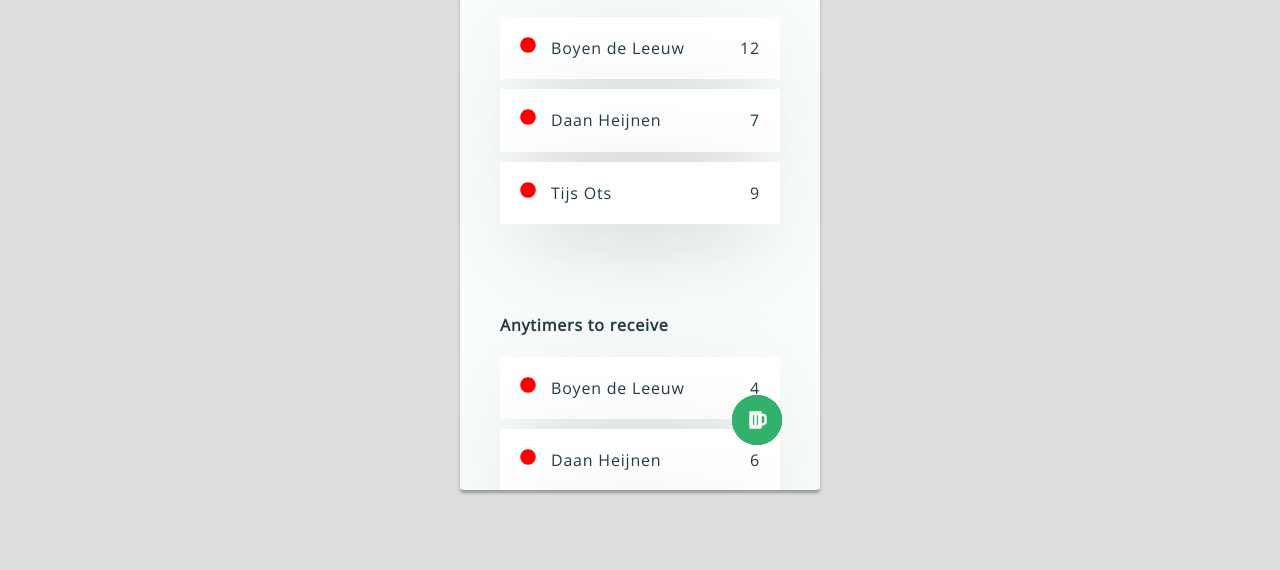
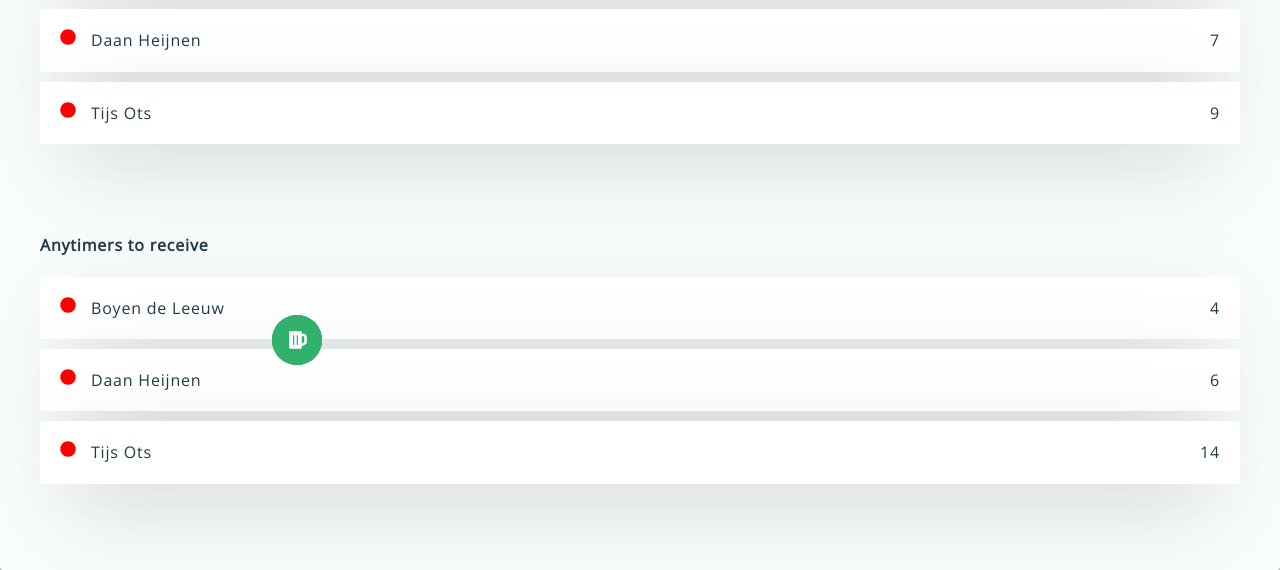
Before and after one commit to twanmulder/anytimers-temp, a plain HTML site: page concepting/4/index.html in a window 1280 px wide. Shown: the part 230-800 px from the top of the page. Drawn offline with nearby package versions, Linux system fonts and the light colour scheme.

Commit message:
Added mobile branch for developing
Made minor changes to css for mobile

```diff
--- a/concepting/css/css.scss
+++ b/concepting/css/css.scss
@@ -17,8 +17,8 @@ body {
 }
 
 .app {
-  width: 360px;
-  height: 640px;
+  width: 100vw;
+  height: 100vh;
 
   border-radius: 4px;
   box-shadow: 0 3px 3px rgba(0, 0, 0, 0.3);
@@ -26,7 +26,6 @@ body {
   overflow:hidden;
   background-color: $app-bg;
 
-  margin: 15px;
   padding: 2.5rem;
   box-sizing: border-box;
 
@@ -41,6 +40,7 @@ body {
   .profileAside{
     position: absolute;
     top: 0;
+    right: -15rem;
 
     display: flex;
     flex-direction: column;
@@ -54,7 +54,7 @@ body {
 
     padding: 1rem;
 
-    transform: translateX(calc(360px - 2.5rem));
+    // transform: translateX(calc(360px - 2.5rem));
 
     .profileDetail{
       text-align: center;
@@ -497,7 +497,7 @@ form {
 #overlay {
   position: absolute; /* Sit on top of the page content */
   display: none; /* Hidden by default */
-  width: 360px; /* Full width (cover the whole page) */
+  width: 100vw; /* Full width (cover the whole page) */
   height: 960px; /* Full height (cover the whole page) */
   top: 0;
   left: 0;
--- a/concepting/js/main.js
+++ b/concepting/js/main.js
@@ -27,7 +27,7 @@ function off() {
 //Opening profile profileAsideOpen
 function profileAsideOpen() {
   overlayToggle();
-  document.getElementById("profileAside").setAttribute("style", "transform: translateX(calc(360px - 17rem));");
+  document.getElementById("profileAside").setAttribute("style", "right: 0;");
 }
 
 // Opening the add page
```
Also changed, not shown: concepting/css/css.css, 1 other file.
